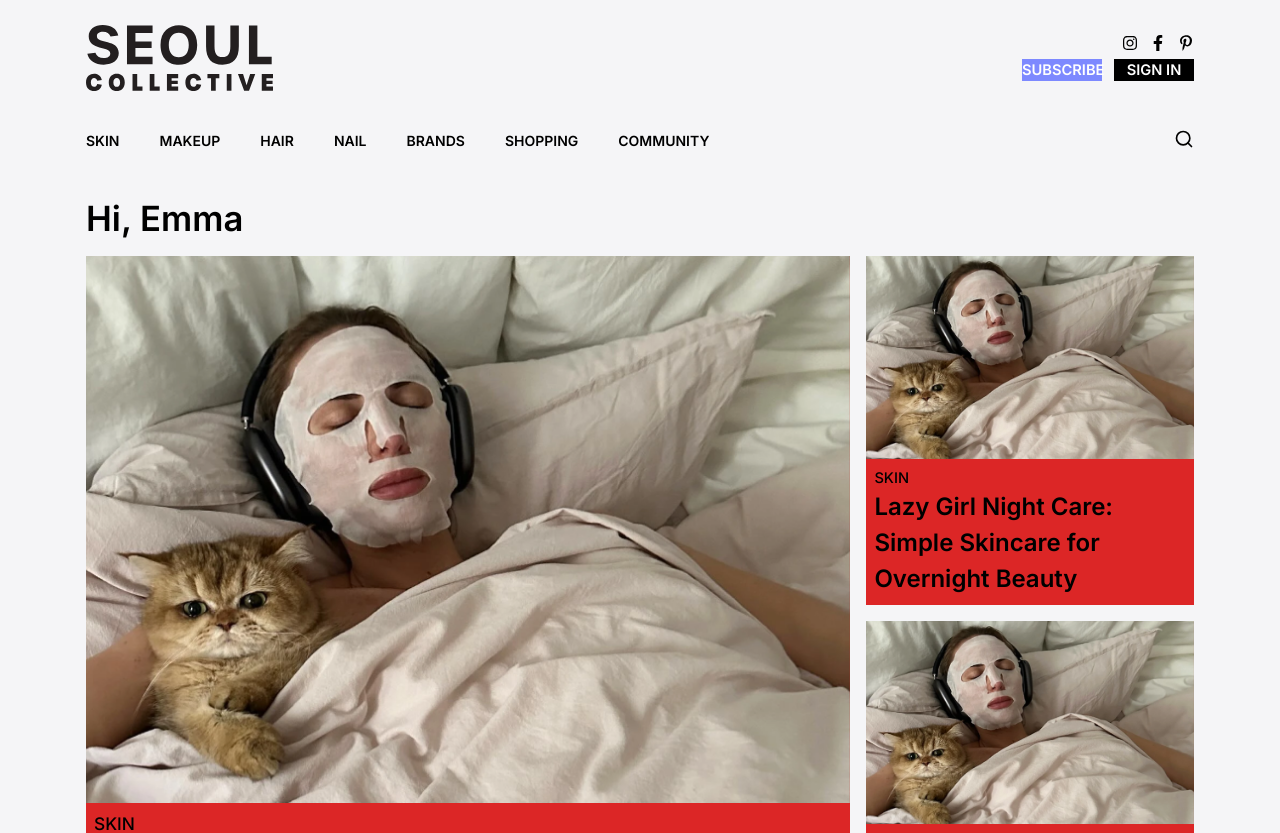
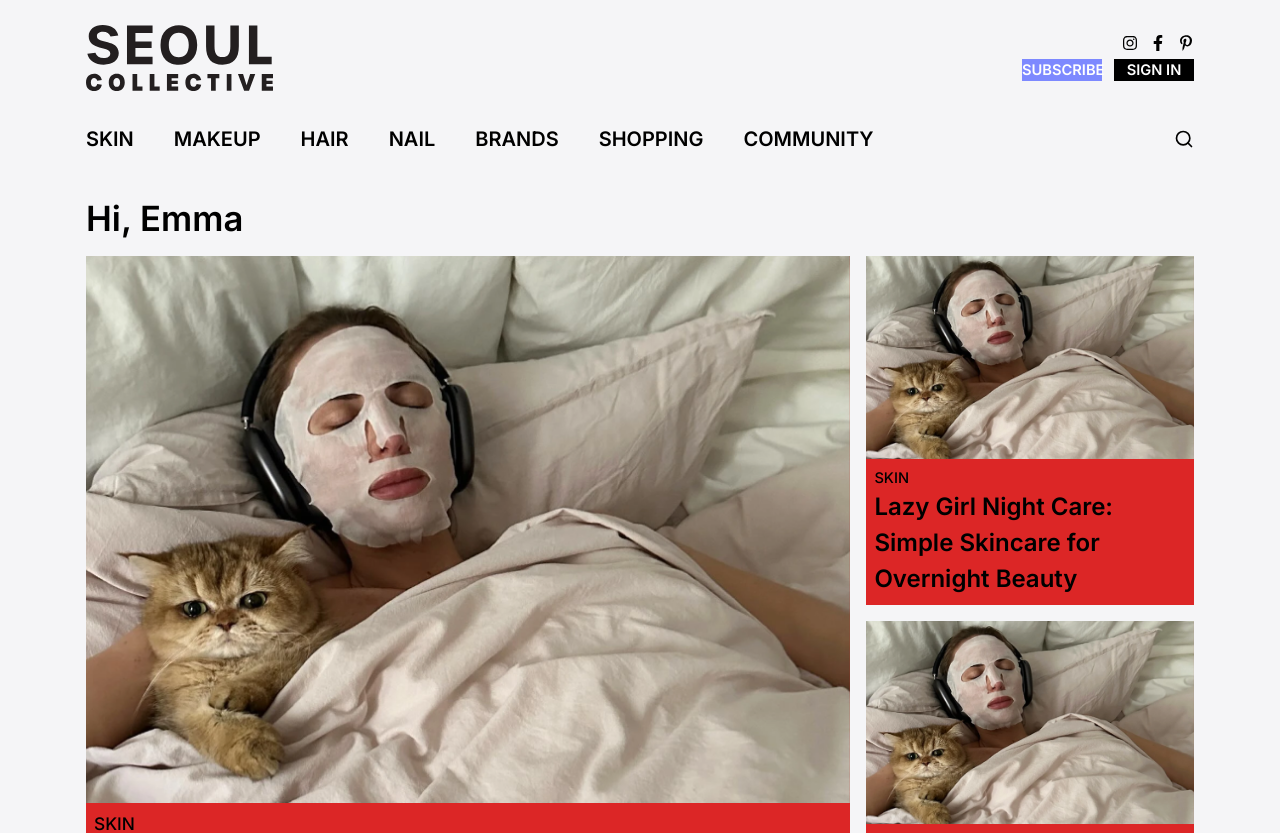
Before and after one commit to SEOUL-COLLECTIVE/SEOUL-COLLECTIVE-Client, a Next.js app: page / in a window 1280 px wide. Shown: the top 833 px of the page. Built offline with nearby package versions, Linux system fonts and the light colour scheme.

Commit message:
chore: navigation-menu fontSize 적용

```diff
--- a/components/ui/navigation-menu.tsx
+++ b/components/ui/navigation-menu.tsx
@@ -56,7 +56,7 @@ function NavigationMenuItem({
 }
 
 const navigationMenuTriggerStyle = cva(
-  'group inline-flex h-9 w-max items-center justify-center rounded-md bg-background px-4 py-2 text-sm font-medium hover:bg-accent hover:text-accent-foreground focus:bg-accent focus:text-accent-foreground disabled:pointer-events-none disabled:opacity-50 data-[state=open]:hover:bg-accent data-[state=open]:text-accent-foreground data-[state=open]:focus:bg-accent data-[state=open]:bg-accent/50 focus-visible:ring-ring/50 outline-none transition-[color,box-shadow] focus-visible:ring-[3px] focus-visible:outline-1'
+  'group inline-flex h-9 w-max items-center justify-center rounded-md bg-background px-4 py-2 text-p15 font-medium hover:bg-accent hover:text-accent-foreground focus:bg-accent focus:text-accent-foreground disabled:pointer-events-none disabled:opacity-50 data-[state=open]:hover:bg-accent data-[state=open]:text-accent-foreground data-[state=open]:focus:bg-accent data-[state=open]:bg-accent/50 focus-visible:ring-ring/50 outline-none transition-[color,box-shadow] focus-visible:ring-[3px] focus-visible:outline-1'
 )
 
 function NavigationMenuTrigger({
@@ -122,7 +122,7 @@ function NavigationMenuLink({
     <NavigationMenuPrimitive.Link
       data-slot="navigation-menu-link"
       className={cn(
-        "data-[active=true]:focus:bg-accent data-[active=true]:hover:bg-accent data-[active=true]:bg-accent/50 data-[active=true]:text-accent-foreground hover:bg-accent hover:text-accent-foreground focus:bg-accent focus:text-accent-foreground focus-visible:ring-ring/50 [&_svg:not([class*='text-'])]:text-muted-foreground flex flex-col gap-1 rounded-sm p-2 text-sm outline-none transition-all focus-visible:outline-1 focus-visible:ring-[3px] [&_svg:not([class*='size-'])]:size-4",
+        "data-[active=true]:focus:bg-accent data-[active=true]:hover:bg-accent data-[active=true]:bg-accent/50 data-[active=true]:text-accent-foreground hover:bg-accent hover:text-accent-foreground focus:bg-accent focus:text-accent-foreground focus-visible:ring-ring/50 [&_svg:not([class*='text-'])]:text-muted-foreground flex flex-col gap-1 rounded-sm p-2 text-p13 outline-none transition-all focus-visible:outline-1 focus-visible:ring-[3px] [&_svg:not([class*='size-'])]:size-4",
         className
       )}
       {...props}
```
